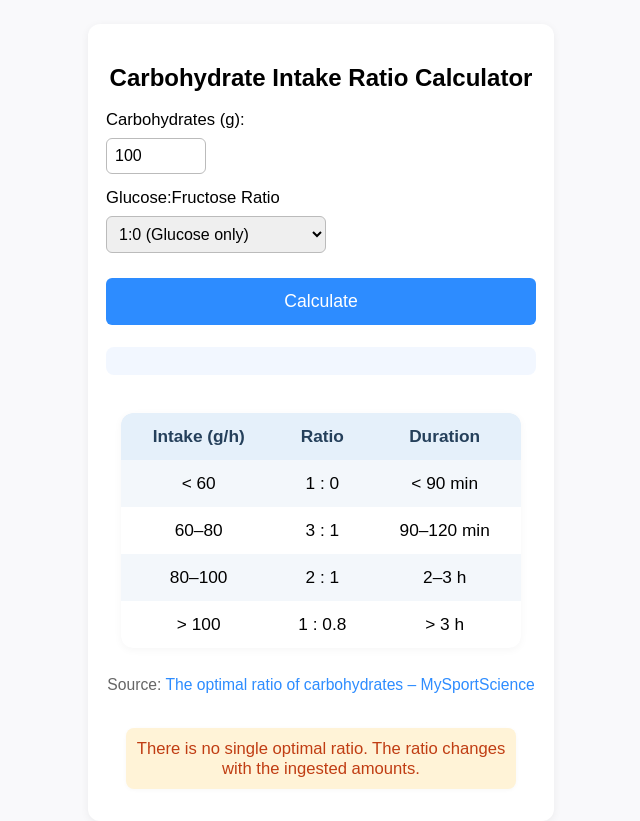
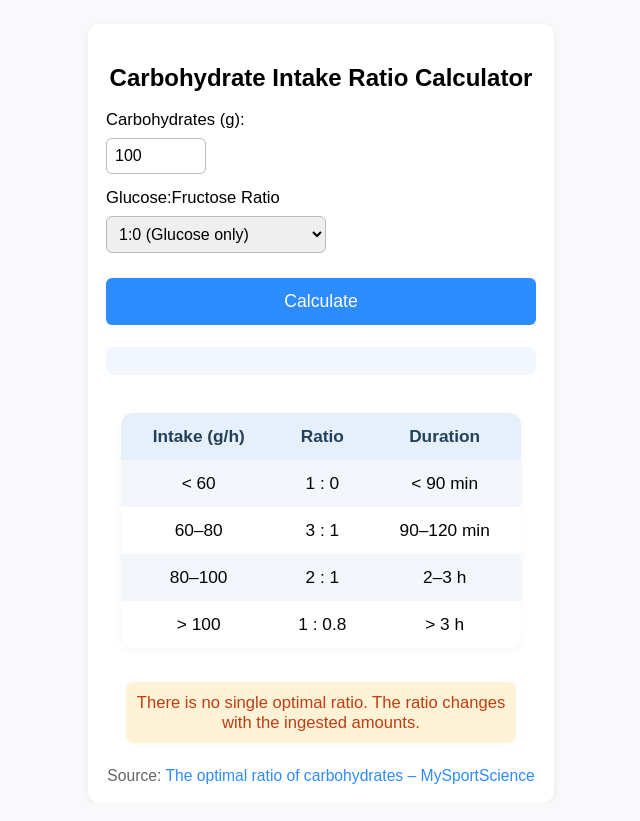
Before and after one commit to dsondell/testsite, a plain HTML site: page index.html in a window 1280 px wide. Shown: the whole page, without its empty margins (319-959 px from the left). Drawn offline with Linux system fonts and the light colour scheme.

Commit message:
Update index.html

```diff
--- a/index.html
+++ b/index.html
@@ -41,9 +41,6 @@
       margin-bottom: 2px;
       font-weight: 600;
     }
-    .source-link { margin-top: 28px; font-size: 0.98em; text-align: center; color: #666; }
-    .source-link a { color: #2d8cff; text-decoration: none; }
-    .source-link a:hover { text-decoration: underline; }
     .table-section { margin: 38px 0 0 0; }
     .recommend-table {
       width: 100%;
@@ -97,6 +94,9 @@
       margin-left: auto;
       margin-right: auto;
     }
+    .source-link { margin-top: 24px; font-size: 0.98em; text-align: center; color: #666; }
+    .source-link a { color: #2d8cff; text-decoration: none; }
+    .source-link a:hover { text-decoration: underline; }
     @media (max-width: 480px) {
       .container { padding: 12px 4vw 14px 4vw; margin-top: 10px; border-radius: 0; box-shadow: none; max-width: 100vw; }
       h1 { font-size: 1.13rem; margin-bottom: 12px; }
@@ -159,11 +159,11 @@
         </tr>
       </table>
     </div>
+    <div class="bottom-label">
+      There is no single optimal ratio. The ratio changes with the ingested amounts.
+    </div>
     <div class="source-link">
       Source: <a href="https://www.mysportscience.com/post/the-optimal-ratio-of-carbohydrates" target="_blank" rel="noopener">The optimal ratio of carbohydrates &ndash; MySportScience</a>
-    </div>
-    <div class="bottom-label">
-      There is no single optimal ratio. The ratio changes with the ingested amounts.
     </div>
   </div>
   <script>
```
